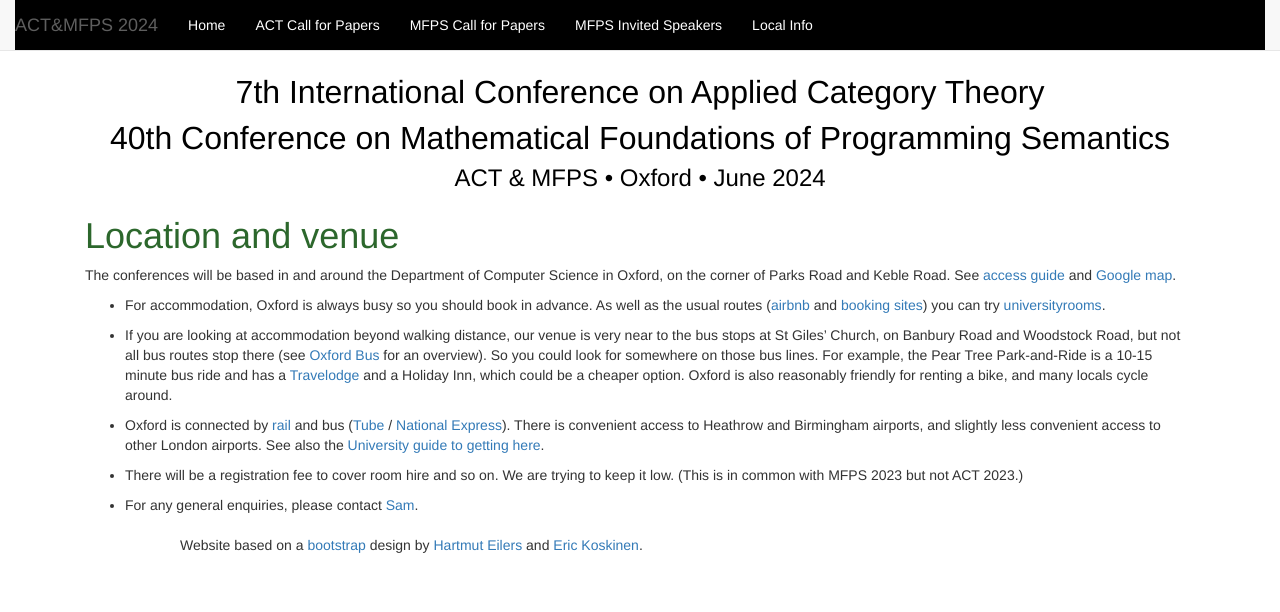
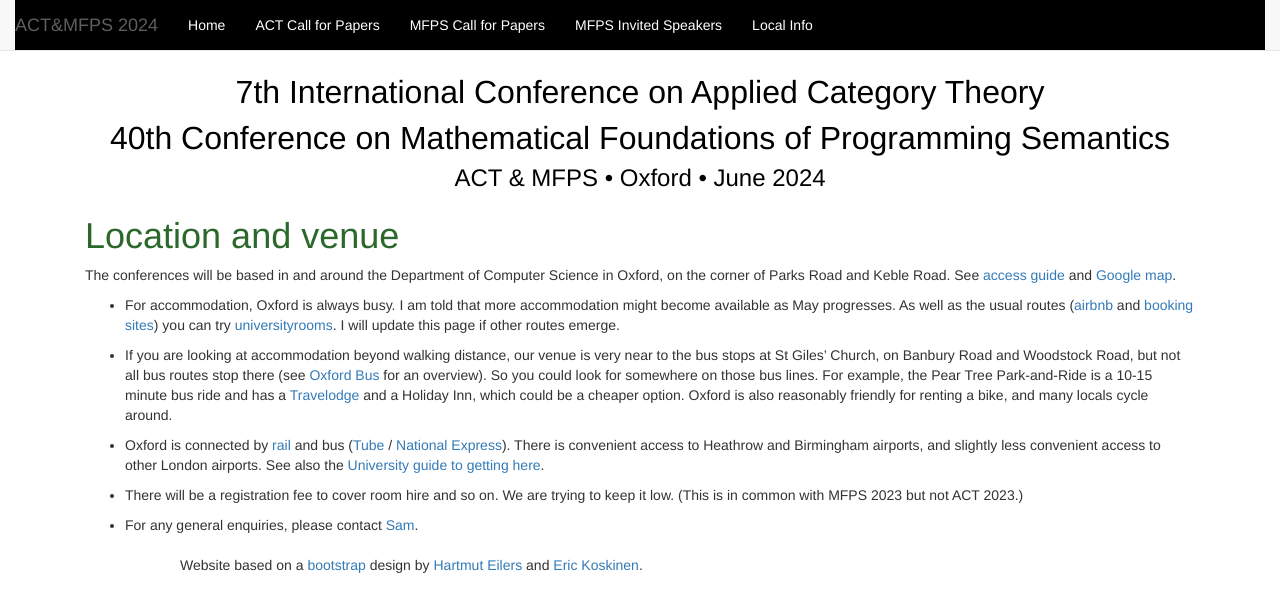
Before and after one commit to oxford24/oxford24.github.io, a Jekyll site: the page built from local.md, in a window 1280 px wide. Shown: the top 612 px of the page. Built offline with Jekyll 4.4.1, drawn with Linux system fonts in a browser that asks for light colours.

Commit message:
Update local.md

```diff
--- a/local.md
+++ b/local.md
@@ -6,7 +6,7 @@ layout: actmfps
 
 The conferences will be based in and around the Department of Computer Science in Oxford, on the corner of Parks Road and Keble Road. See [access guide](https://www.accessguide.ox.ac.uk/8-11-keble-road-and-wolfson-building) and [Google map](https://maps.app.goo.gl/WSeQuTsg3w4ZL8VQ8).
 
-* For accommodation, Oxford is always busy so you should book in advance. As well as the usual routes ([airbnb](https://www.airbnb.co.uk/oxford-united-kingdom/stays/apartments) and [booking sites](https://www.tripadvisor.co.uk/Hotels-g186361-Oxford_Oxfordshire_England-Hotels.html)) you can try [universityrooms](https://www.universityrooms.com/en-GB/city/oxford/home/).
+* For accommodation, Oxford is always busy. I am told that more accommodation might become available as May progresses. As well as the usual routes ([airbnb](https://www.airbnb.co.uk/oxford-united-kingdom/stays/apartments) and [booking sites](https://www.tripadvisor.co.uk/Hotels-g186361-Oxford_Oxfordshire_England-Hotels.html)) you can try [universityrooms](https://www.universityrooms.com/en-GB/city/oxford/home/). I will update this page if other routes emerge.
 
 * If you are looking at accommodation beyond walking distance, our venue is very near to the bus stops at St Giles' Church, on Banbury Road and Woodstock Road, but not all bus routes stop there (see [Oxford Bus](https://images-oxfordbus.passenger-website.com/2023-08/SmartZone%20Network%20Map%20-%2027th%20August%202023.pdf) for an overview). So you could look for somewhere on those bus lines. For example, the Pear Tree Park-and-Ride is a 10-15 minute bus ride and has a [Travelodge](https://www.tripadvisor.co.uk/Hotel_Review-g186361-d1027077-Reviews-Travelodge_Oxford_Peartree_Hotel-Oxford_Oxfordshire_England.html) and a Holiday Inn, which could be a cheaper option. Oxford is also reasonably friendly for renting a bike, and many locals cycle around.
 
```
